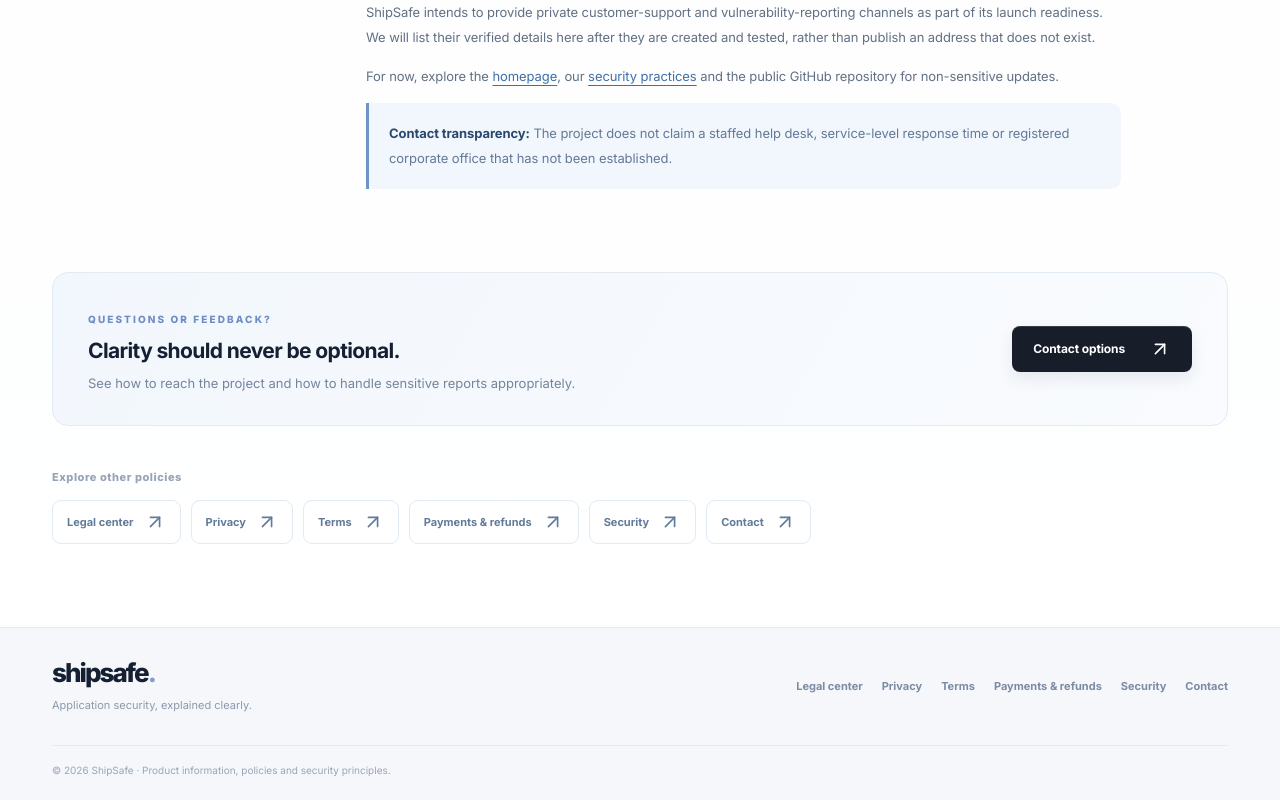
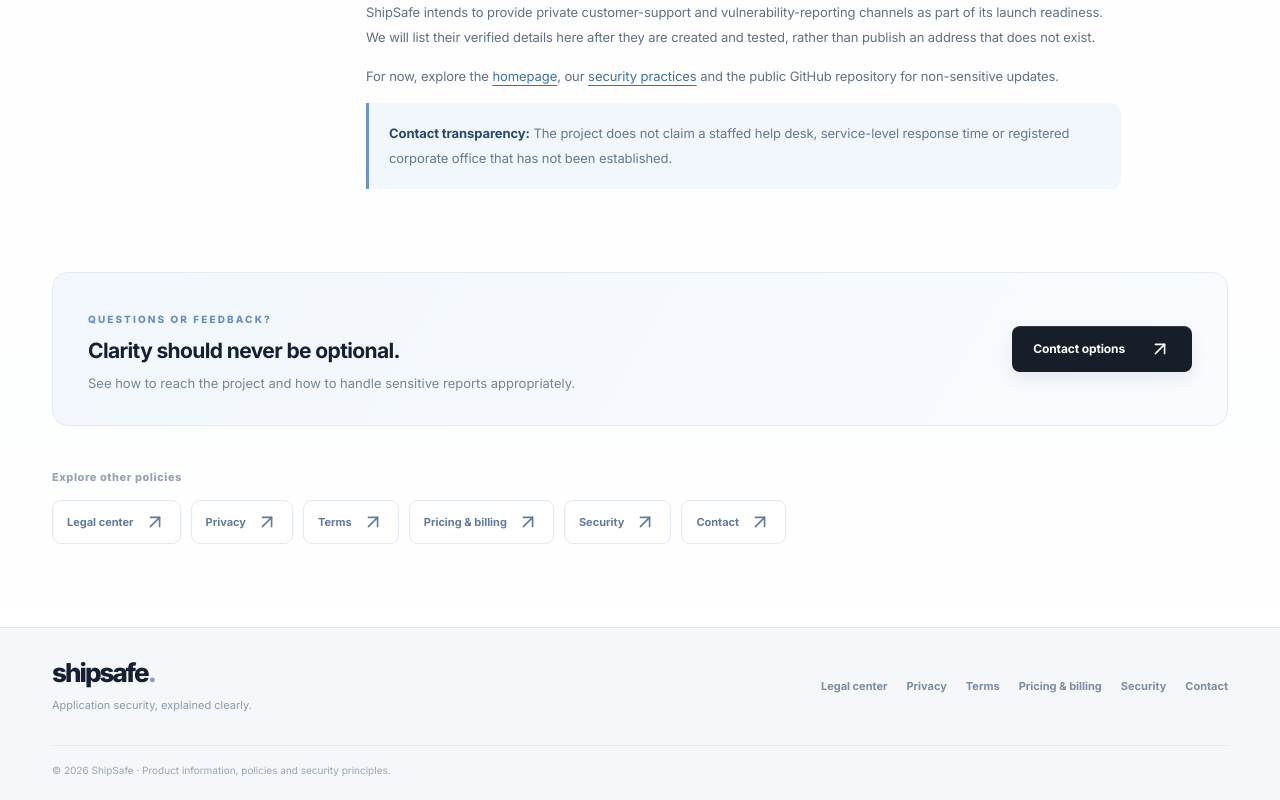
Before and after one commit to helloskyorigin/Safe-sure, a Next.js app: page /contact in a window 1280 px wide. Shown: the part 1997-2797 px from the top of the page. Built offline with nearby package versions, Linux system fonts and the light colour scheme.

Commit message:
copy: align legal navigation to current access model

```diff
--- a/components/LegalPage.tsx
+++ b/components/LegalPage.tsx
@@ -19,7 +19,7 @@ const related = [
   { href: "/legal", label: "Legal center" },
   { href: "/privacy", label: "Privacy" },
   { href: "/terms", label: "Terms" },
-  { href: "/refunds", label: "Payments & refunds" },
+  { href: "/refunds", label: "Pricing & billing" },
   { href: "/security", label: "Security" },
   { href: "/contact", label: "Contact" },
 ];
```
